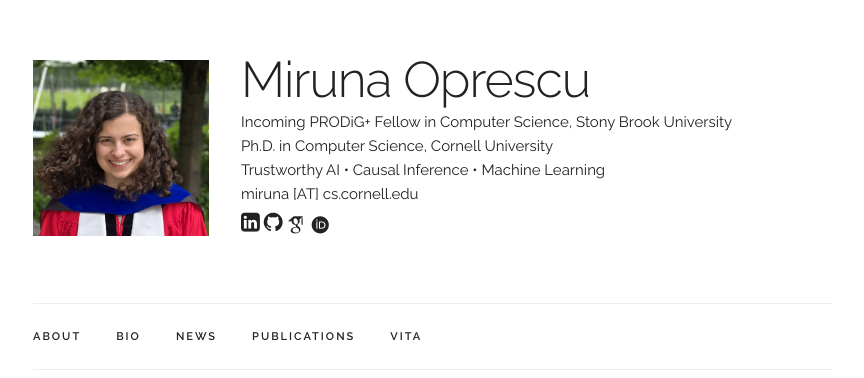
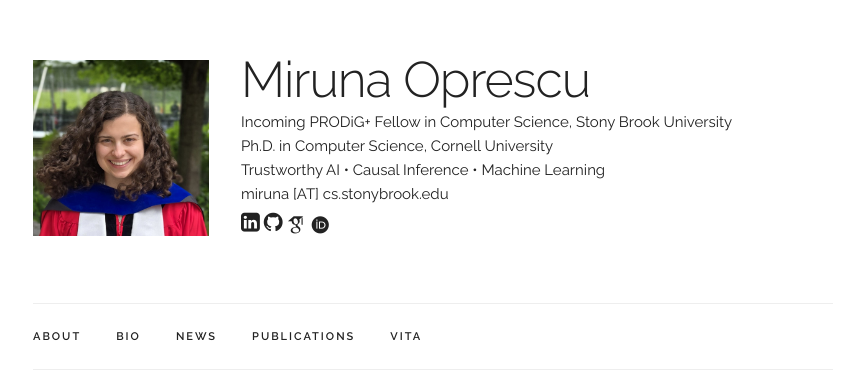
Before and after one commit to moprescu/moprescu.github.io, a Jekyll site: the page built from index.html, in a window 1280 px wide and 900 px high. Shown: the top 378 px of the window, without its empty margins (207-1071 px from the left). Built offline with Jekyll 4.4.1, drawn with Linux system fonts in a browser that asks for light colours; some web fonts are replaced; some of the changed text lies outside the part shown.

Commit message:
Update email

```diff
--- a/_data/main_info.yaml
+++ b/_data/main_info.yaml
@@ -2,7 +2,7 @@ name: "Miruna Oprescu"
 title: "Incoming PRODiG+ Fellow in Computer Science, Stony Brook University"
 affiliation: "Ph.D. in Computer Science, Cornell University"
 interests: "Trustworthy AI • Causal Inference • Machine Learning"
-email: "miruna [AT] cs.cornell.edu"
+email: "miruna [AT] cs.stonybrook.edu"
 profile_pic: "/assets/profile-pics/miruna_oprescu.jpg"
 linkedin: "https://www.linkedin.com/in/antonia-miruna-oprescu/"
 github: "https://github.com/moprescu"
--- a/_data/publications.yaml
+++ b/_data/publications.yaml
@@ -23,6 +23,7 @@ papers:
     venue: "ICML'26: International Conference on Machine Learning. 2026."
     image: "/assets/publications/2025_spatial_deconfounder/Spatial_Deconfounder_diagram_2.png"
     paper_pdf: "/assets/publications/2025_spatial_deconfounder/Spatial_Deconfounder.pdf"
+    slides: "/assets/publications/2025_spatial_deconfounder/Spatial_Deconfounder_Slides.pdf"
     arxiv: "https://arxiv.org/pdf/2510.08762"
     code: "https://github.com/moprescu/Spatial-CI"
     preprint: n
```
Also changed, not shown: 2 other files.
